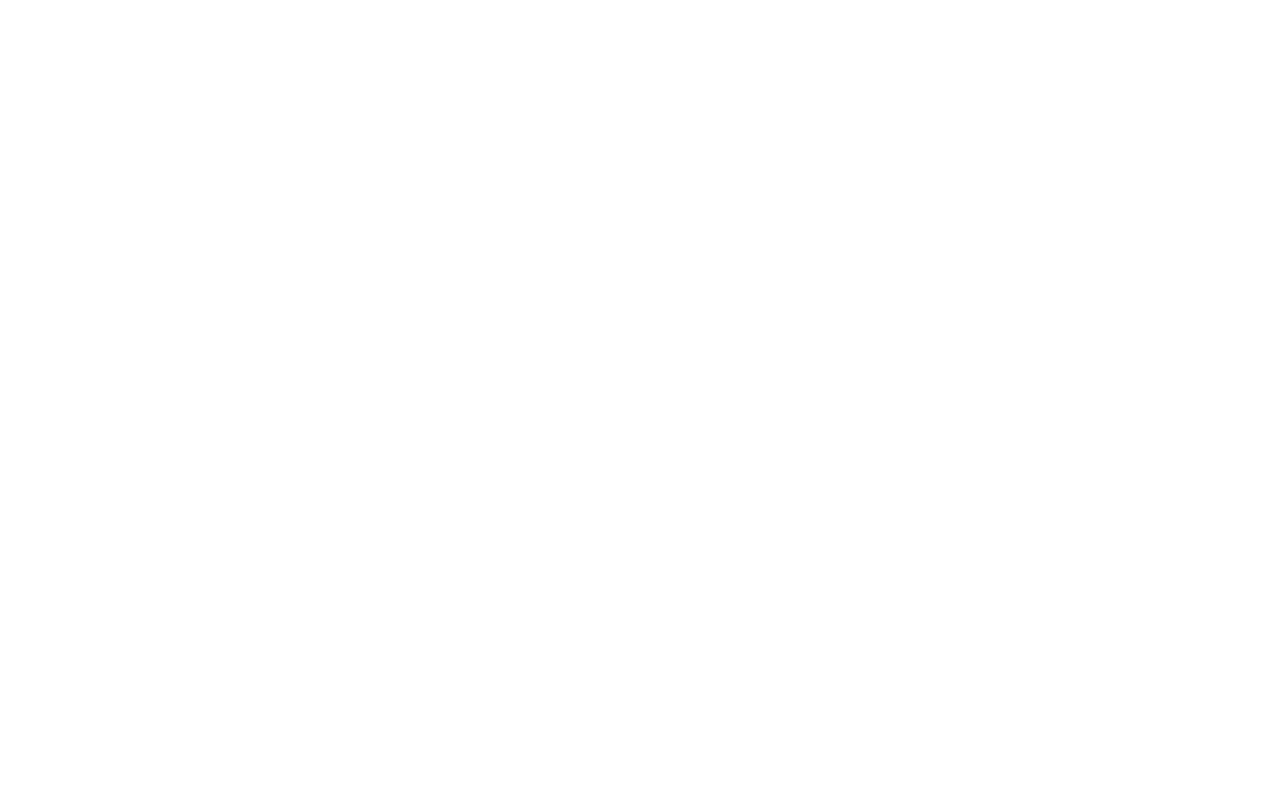
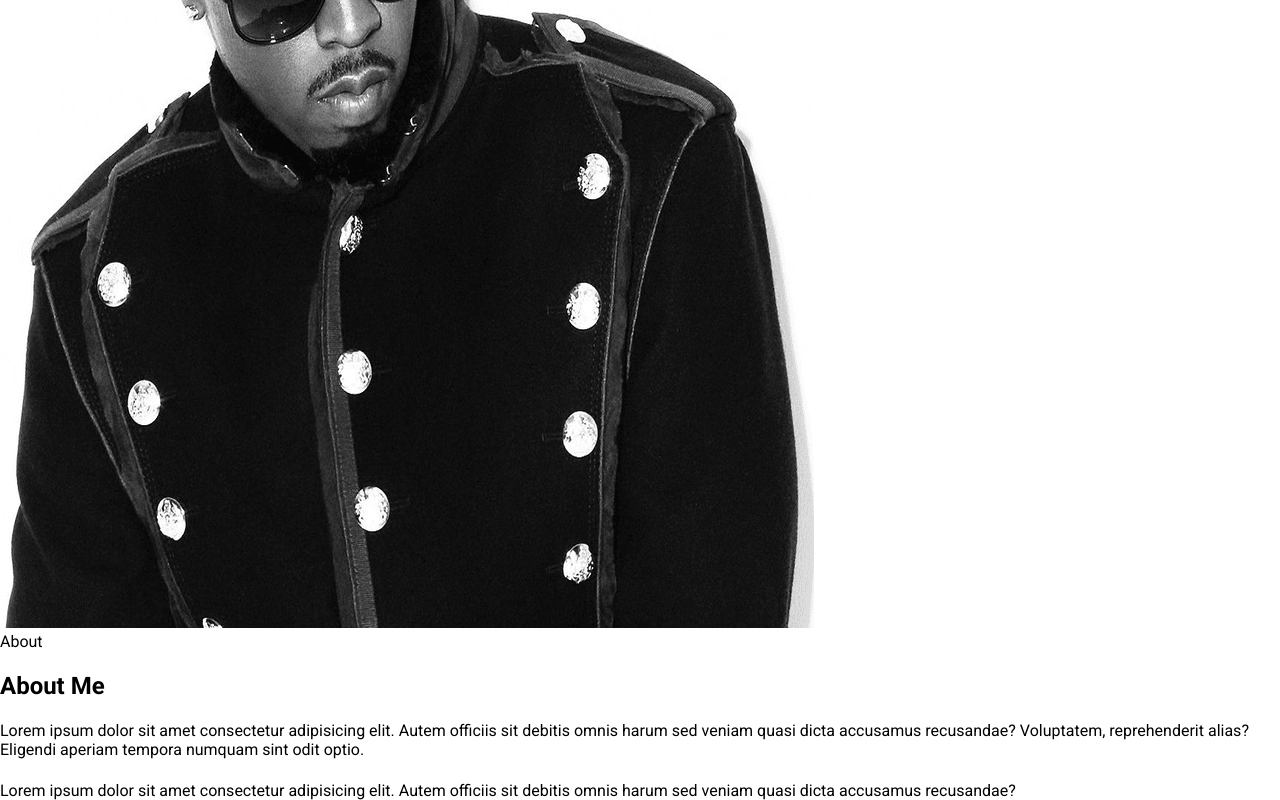
Before and after one commit to eorfnoewjnfvoejfvn/Thisanka_Personal_Portfolio-, a React (Create React App) app: page / in a window 1280 px wide. Shown: the part 2381-3181 px from the top of the page. Before the commit the page ends 2013 px from the top, so only its background shows below. Built offline with nearby package versions, Linux system fonts and the light colour scheme.

Commit message:
finished about me html and new about me img

```diff
--- /dev/null
+++ b/src/Pages/Home/AboutMe.jsx
@@ -0,0 +1,26 @@
+export default function AboutMe() {
+  return (
+    <section id="AboutMe" className="about--section">
+      <div className="about--section--img">
+        <img src="./img/about-me.png" alt="About Me" />
+      </div>
+      <div className="hero--section--content--box about--section--box">
+        <div className="hero--section--content">
+          <p className="section--title">About</p>
+          <h1 className="skills-section--heading">About Me</h1>
+          <p className="hero--section-description">
+            Lorem ipsum dolor sit amet consectetur adipisicing elit. Autem
+            officiis sit debitis omnis harum sed veniam quasi dicta accusamus
+            recusandae? Voluptatem, reprehenderit alias? Eligendi aperiam
+            tempora numquam sint odit optio.
+          </p>
+          <p className="hero--section-description">
+            Lorem ipsum dolor sit amet consectetur adipisicing elit. Autem
+            officiis sit debitis omnis harum sed veniam quasi dicta accusamus
+            recusandae?
+          </p>
+        </div>
+      </div>
+    </section>
+  );
+}
--- a/src/Pages/Home/Homescreen/index.jsx
+++ b/src/Pages/Home/Homescreen/index.jsx
@@ -1,6 +1,7 @@
 import HeroSection from "../HeroSection";
 import Navbar from "../Navbar";
 import MySkills from "../MySkills";
+import AboutMe from "../AboutMe";
 
 export default function Home() {
     return (
@@ -8,6 +9,7 @@
         <Navbar/>
         <HeroSection />
         <MySkills />
+        <AboutMe />
       </>
     );
   }
```
Also changed, not shown: public/img/about-me.png (added).
